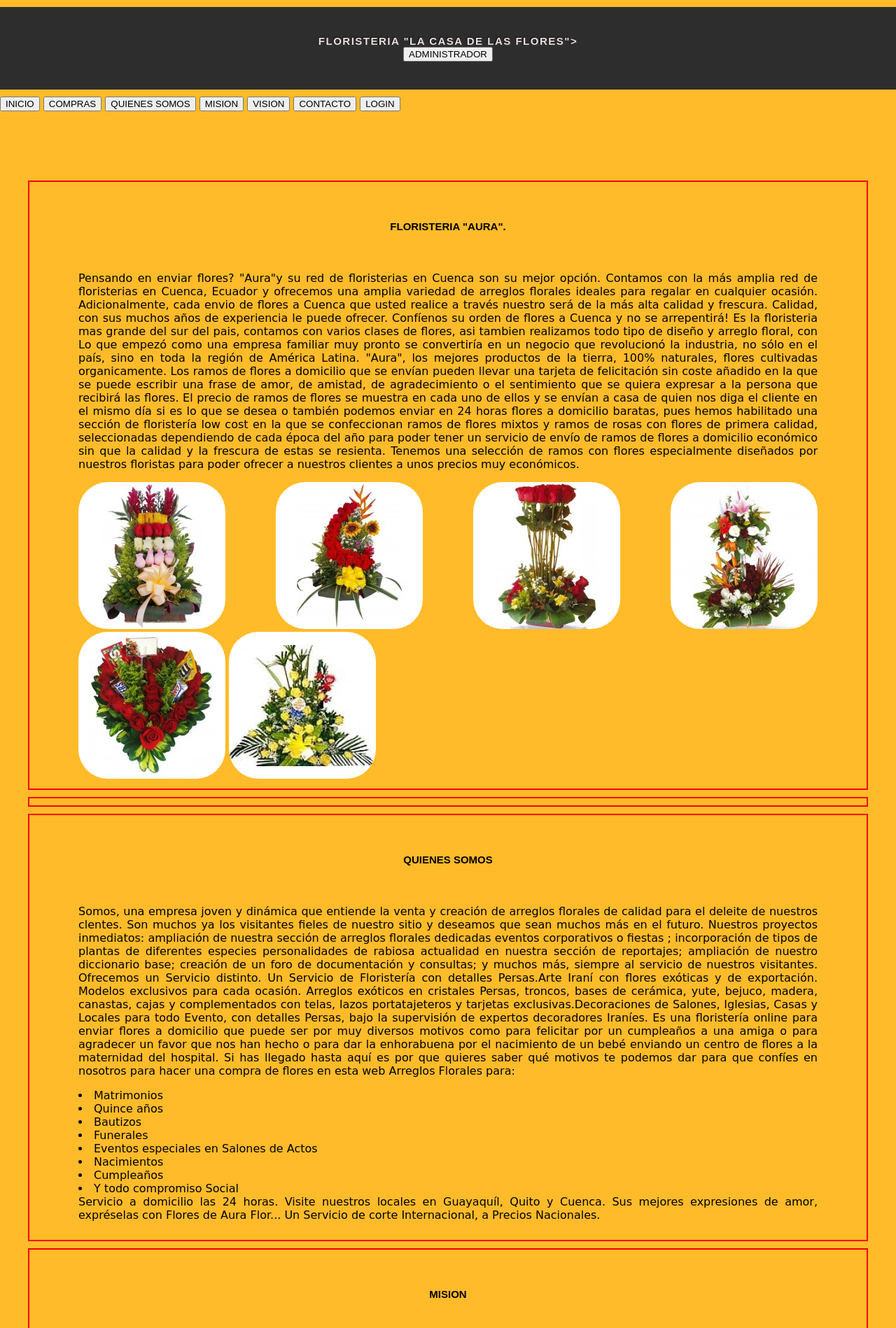
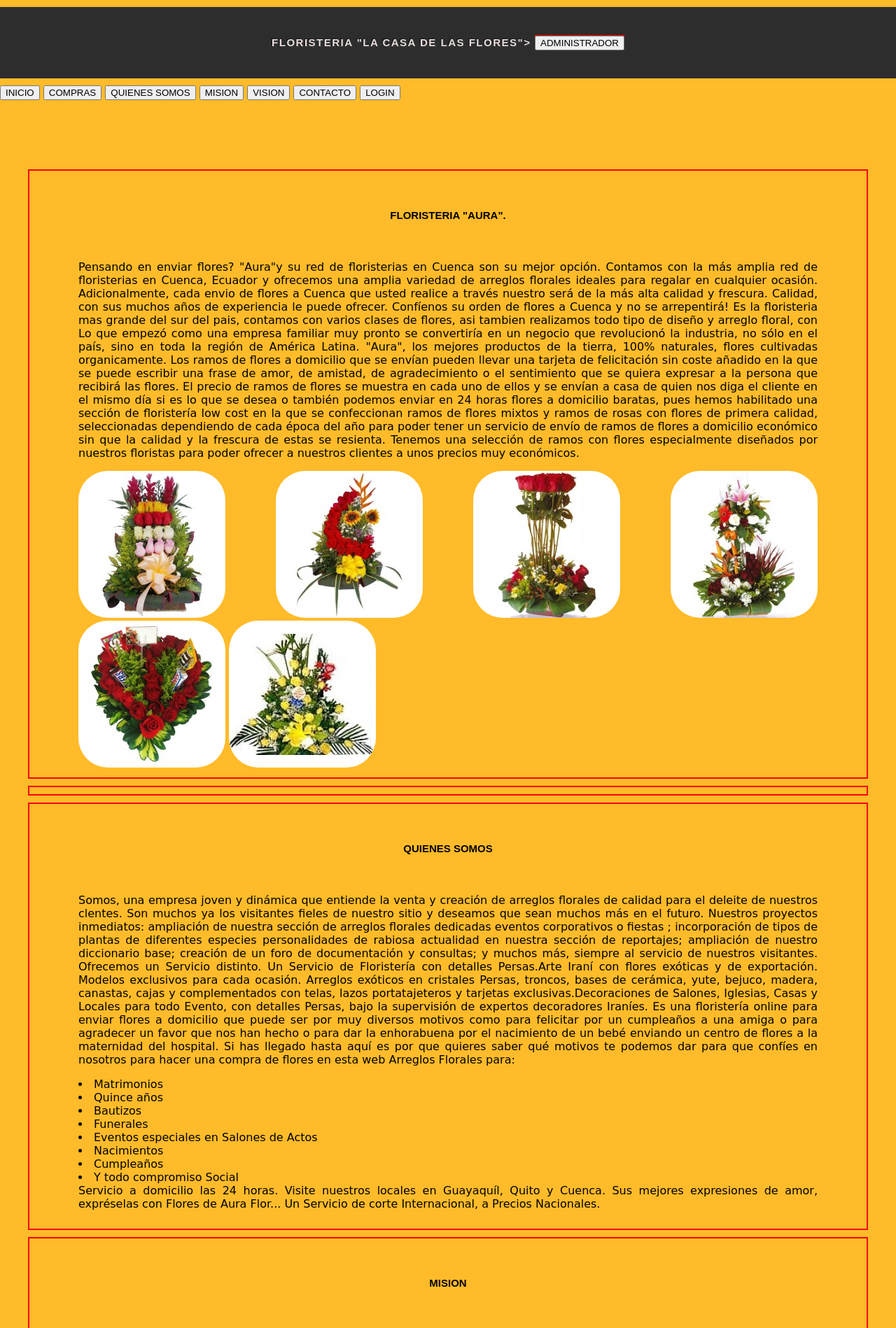
Before and after one commit to jcuyaguari/examenInterciclo, a PHP site: page /menu.php in a window 1280 px wide. Shown: the top 1898 px of the page at 70% size. Run offline with PHP 8.4, Linux system fonts and the light colour scheme.

Commit message:
Update estilo.css

```diff
--- a/publica/menuP/estilo.css
+++ b/publica/menuP/estilo.css
@@ -135,9 +135,6 @@ h1 {
         transform: translate(-5%, -10%);
     }
 
-<<<<<<< HEAD
-
-=======
     /*boton administrador*/
 .admi{
     top: 12px;
@@ -214,4 +211,3 @@ h1 {
   .slider.round:before {
     border-radius: 50%;
   }
->>>>>>> 6a81416d0a607e8d793dfe439e019bfe7391c9b5
```
